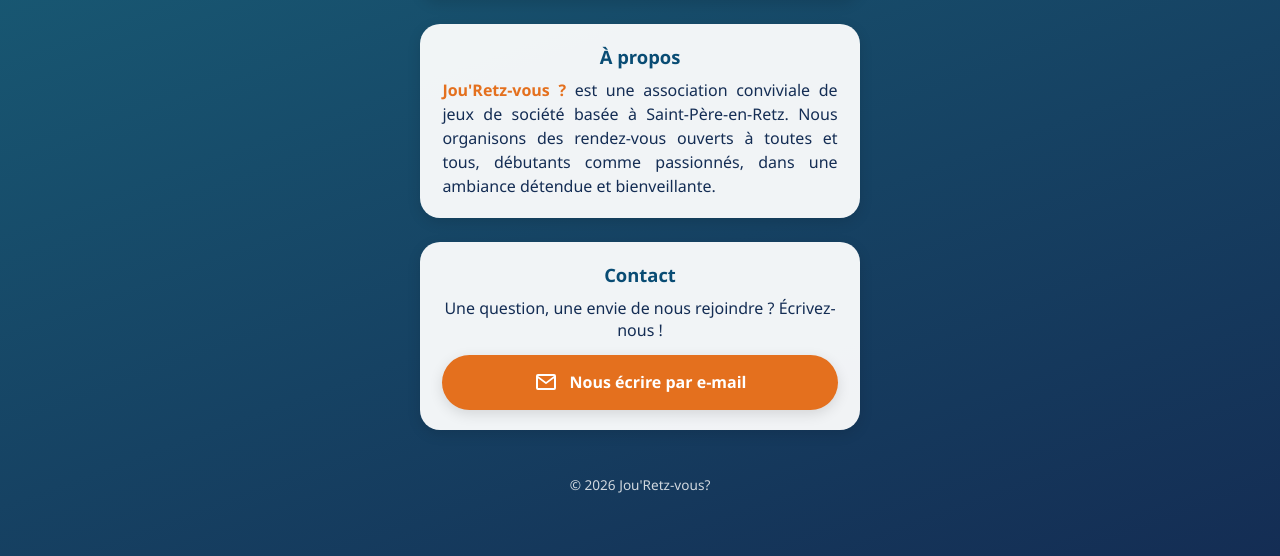
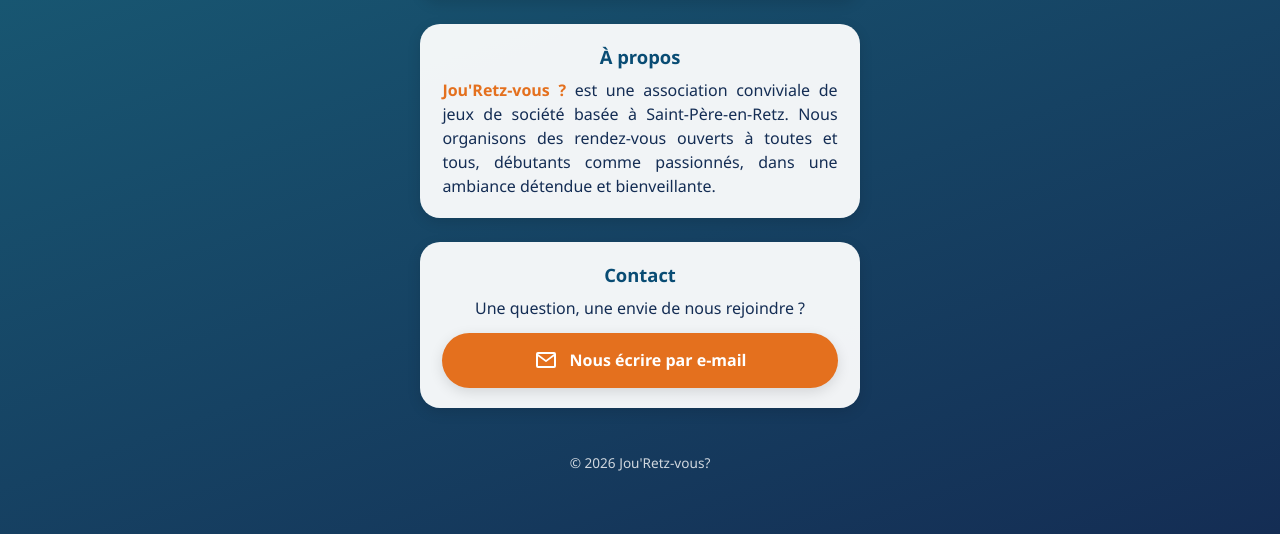
Before and after one commit to Jou-Retz-Vous/Jou-Retz-Vous.github.io, a plain HTML site: page index.html in a window 1280 px wide. Shown: the part 1120-1676 px from the top of the page. After the commit the page ends 1654 px from the top, so only its background shows below. Drawn offline with Linux system fonts and the light colour scheme.

Commit message:
Simplify Contact section text

```diff
--- a/index.html
+++ b/index.html
@@ -75,7 +75,7 @@
 
     <section class="contact" id="contact" aria-label="Contact">
       <h2>Contact</h2>
-      <p>Une question, une envie de nous rejoindre ? Écrivez-nous&nbsp;!</p>
+      <p>Une question, une envie de nous rejoindre ?</p>
       <a class="link-btn contact-btn" id="contact-link" href="#" rel="nofollow">
         <svg class="icon" viewBox="0 0 24 24" aria-hidden="true"><path d="M20 4H4a2 2 0 0 0-2 2v12a2 2 0 0 0 2 2h16a2 2 0 0 0 2-2V6a2 2 0 0 0-2-2Zm0 2v.01L12 12 4 6.01V6h16ZM4 18V8.24l7.46 5.6a1 1 0 0 0 1.08 0L20 8.24V18H4Z"/></svg>
         <span>Nous écrire par e-mail</span>
```
